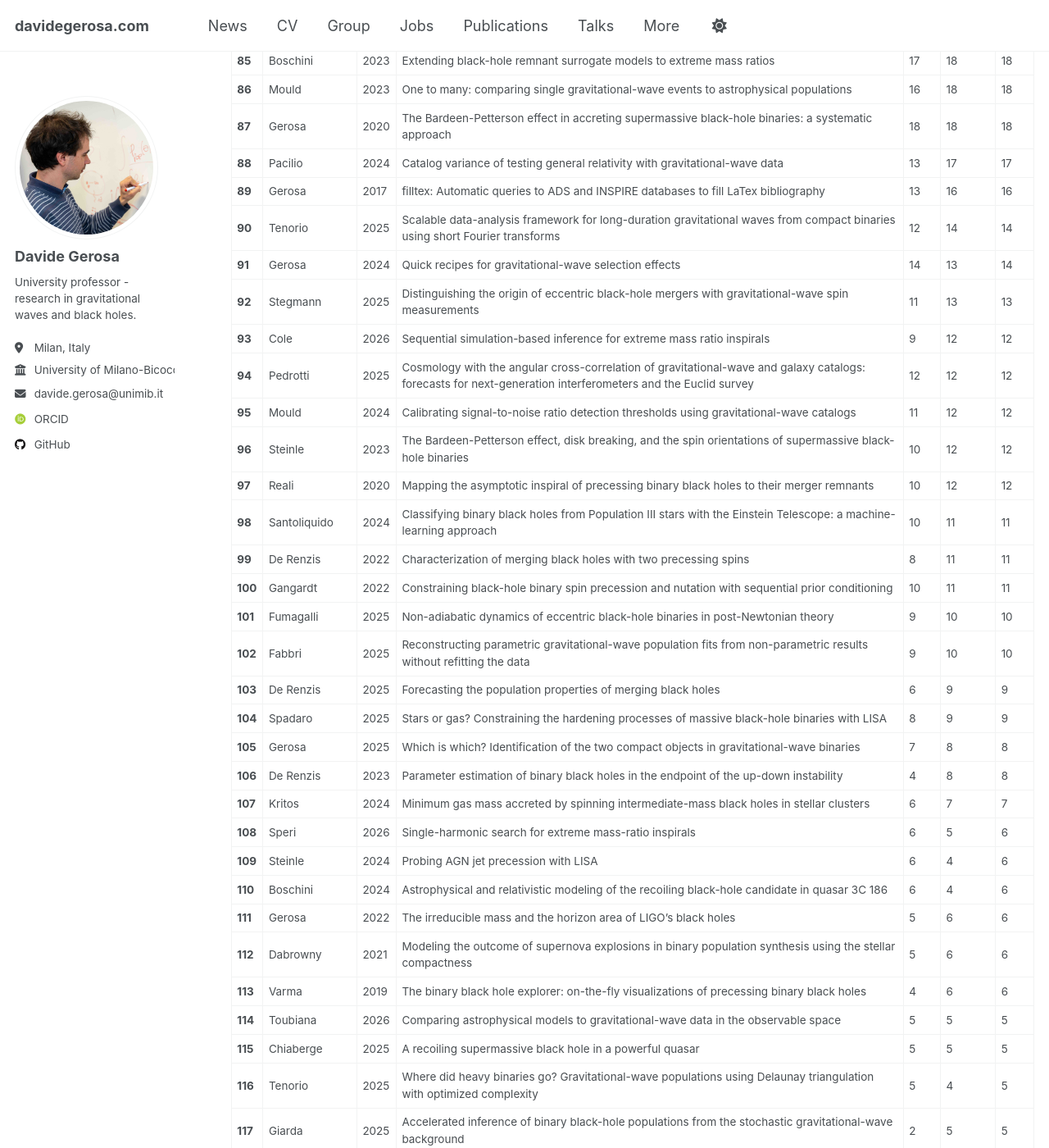
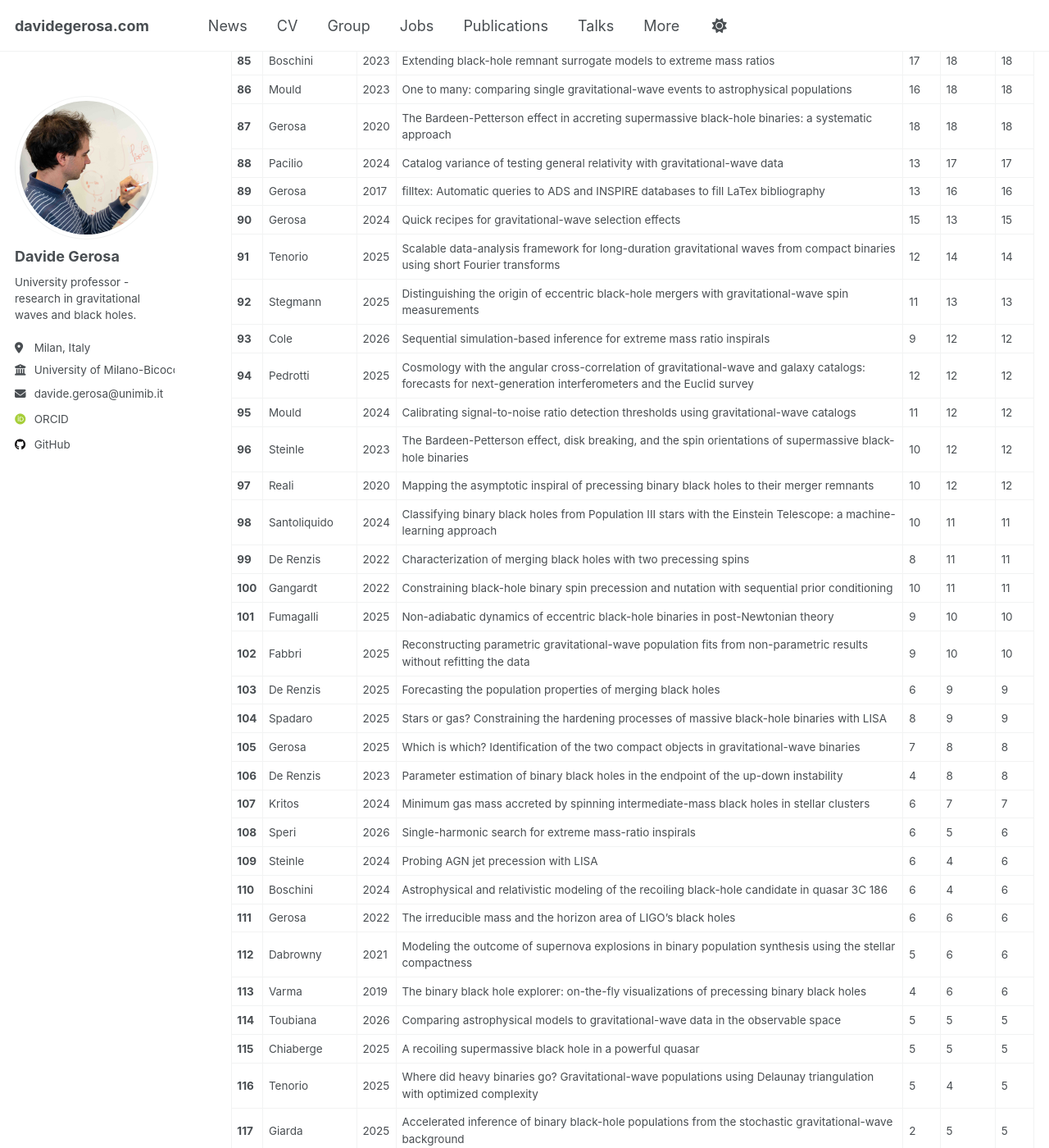
Before and after one commit to dgerosa/website, a Jekyll site: the page built from _pages/citations.md, in a window 1280 px wide and 1400 px high, scrolled down 3898 px. Shown: the whole window at 82% size. Built offline with Jekyll 4.4.1, drawn with Linux system fonts in a browser that asks for light colours; some web fonts are replaced; some of the changed text lies outside the part shown.

Commit message:
Website update from workflow

```diff
--- a/_pages/_citations.md
+++ b/_pages/_citations.md
@@ -98,8 +98,8 @@
 | **87** | Gerosa | 2020 | The Bardeen-Petterson effect in accreting supermassive black-hole binaries: a systematic approach | 18 | 18 | 18 |
 | **88** | Pacilio | 2024 | Catalog variance of testing general relativity with gravitational-wave data | 13 | 17 | 17 |
 | **89** | Gerosa | 2017 | filltex: Automatic queries to ADS and INSPIRE databases to fill LaTex bibliography | 13 | 16 | 16 |
-| **90** | Tenorio | 2025 | Scalable data-analysis framework for long-duration gravitational waves from compact binaries using short Fourier transforms | 12 | 14 | 14 |
-| **91** | Gerosa | 2024 | Quick recipes for gravitational-wave selection effects | 14 | 13 | 14 |
+| **90** | Gerosa | 2024 | Quick recipes for gravitational-wave selection effects | 15 | 13 | 15 |
+| **91** | Tenorio | 2025 | Scalable data-analysis framework for long-duration gravitational waves from compact binaries using short Fourier transforms | 12 | 14 | 14 |
 | **92** | Stegmann | 2025 | Distinguishing the origin of eccentric black-hole mergers with gravitational-wave spin measurements | 11 | 13 | 13 |
 | **93** | Cole | 2026 | Sequential simulation-based inference for extreme mass ratio inspirals | 9 | 12 | 12 |
 | **94** | Pedrotti | 2025 | Cosmology with the angular cross-correlation of gravitational-wave and galaxy catalogs: forecasts for next-generation interferometers and the Euclid survey | 12 | 12 | 12 |
@@ -119,7 +119,7 @@
 | **108** | Speri | 2026 | Single-harmonic search for extreme mass-ratio inspirals | 6 | 5 | 6 |
 | **109** | Steinle | 2024 | Probing AGN jet precession with LISA | 6 | 4 | 6 |
 | **110** | Boschini | 2024 | Astrophysical and relativistic modeling of the recoiling black-hole candidate in quasar 3C 186 | 6 | 4 | 6 |
-| **111** | Gerosa | 2022 | The irreducible mass and the horizon area of LIGO's black holes | 5 | 6 | 6 |
+| **111** | Gerosa | 2022 | The irreducible mass and the horizon area of LIGO's black holes | 6 | 6 | 6 |
 | **112** | Dabrowny | 2021 | Modeling the outcome of supernova explosions in binary population synthesis using the stellar compactness | 5 | 6 | 6 |
 | **113** | Varma | 2019 | The binary black hole explorer: on-the-fly visualizations of precessing binary black holes | 4 | 6 | 6 |
 | **114** | Toubiana | 2026 | Comparing astrophysical models to gravitational-wave data in the observable space | 5 | 5 | 5 |
```
Also changed, not shown: other parts of _pages/_citations.md (+13 -13 lines), _pages/_group.md (+1 -1 lines), _pages/_publications.md (+1 -1 lines), _pages/_talks.md (+1 -1 lines).
